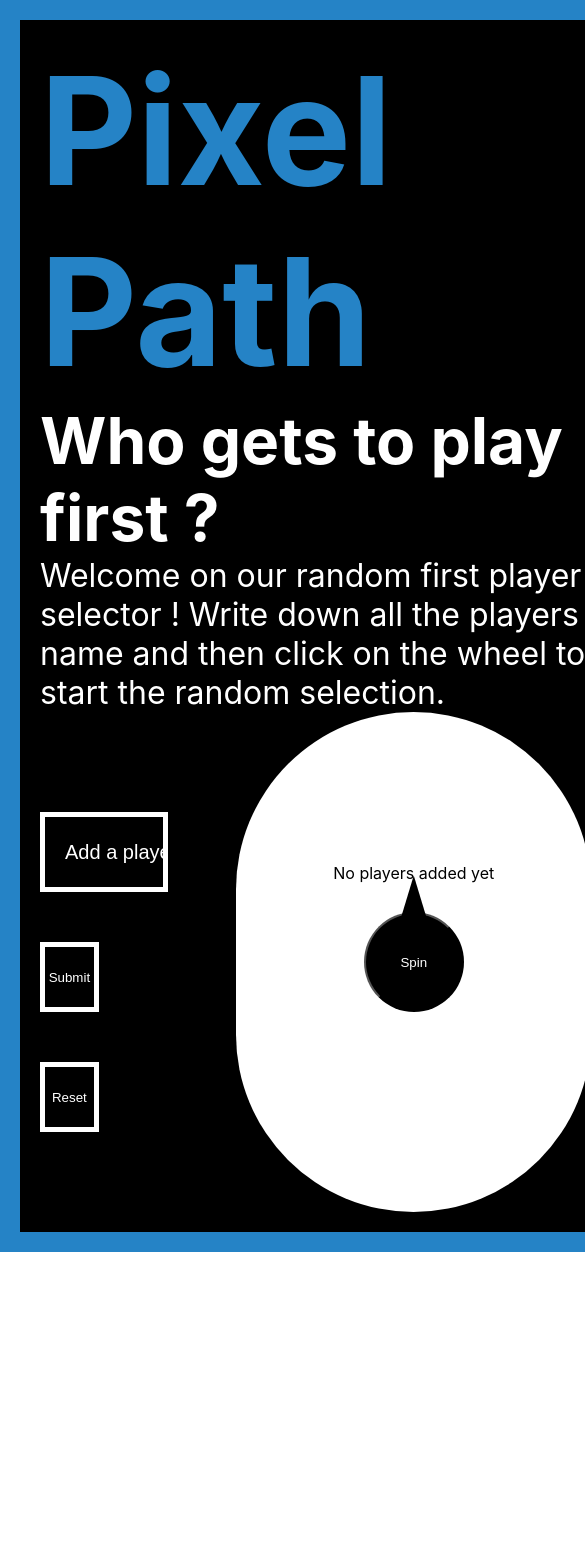
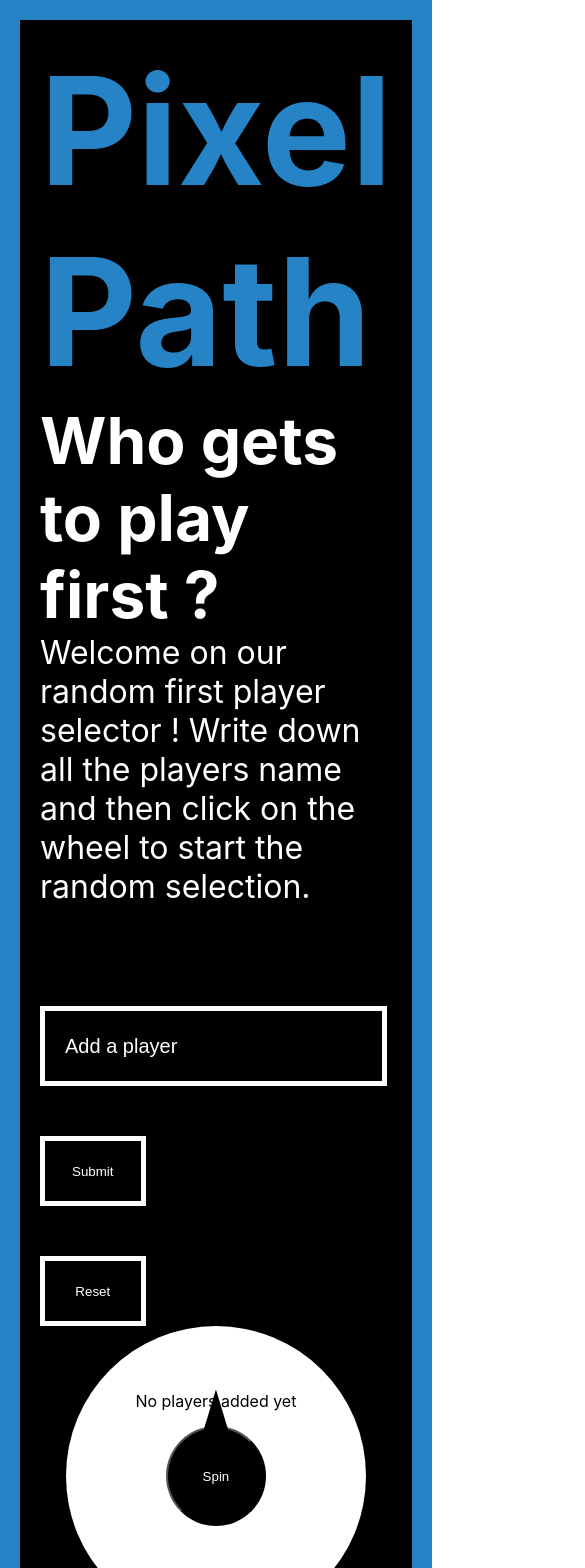
Before and after one commit to ArditMDS/pixel_path, a React (Create React App) app: page /acceuil in a window 390 px wide. Shown: the top 1568 px of the page, 585 px wide, since content can reach past the window. Before the commit the page ends 1252 px from the top, so only its background shows below. Built offline with nearby package versions, Linux system fonts and the light colour scheme.

Commit message:
responsive

```diff
--- a/src/components/Form/style.js
+++ b/src/components/Form/style.js
@@ -6,5 +6,8 @@ export const FormStyle = styled.form `
     margin-top: 100px;
     align-items: flex-start;
     flex-direction: column;
+  @media (max-width: 768px) {
+    width: 100%;
+  }
 
 `
--- a/src/components/Input/style.js
+++ b/src/components/Input/style.js
@@ -12,4 +12,7 @@ export const InputStyle = styled.input `
     color: white;
     font-size: 20px;
   }
+  @media (max-width: 768px) {
+    width: 90%;
+  }
 `
--- a/src/pages/homepage/style.js
+++ b/src/pages/homepage/style.js
@@ -3,6 +3,9 @@ import styled from "styled-components";
 export const ContainerWheel = styled.div `
   display: flex;
   justify-content: space-around;
+  @media (max-width: 900px) {
+    flex-direction: column;
+  }
 `
 
 export const Wheel = styled.div `
@@ -17,6 +20,11 @@ export const Wheel = styled.div `
   align-items: center;
   transform: rotate(${(props) => props.rotate}deg);
   transition: transform 5s ease-in-out;
+  @media (max-width: 768px) {
+    height: 300px;
+    width: 300px;
+  }
+
 `
 
 export const ContainerDivWheel = styled.div `
```
